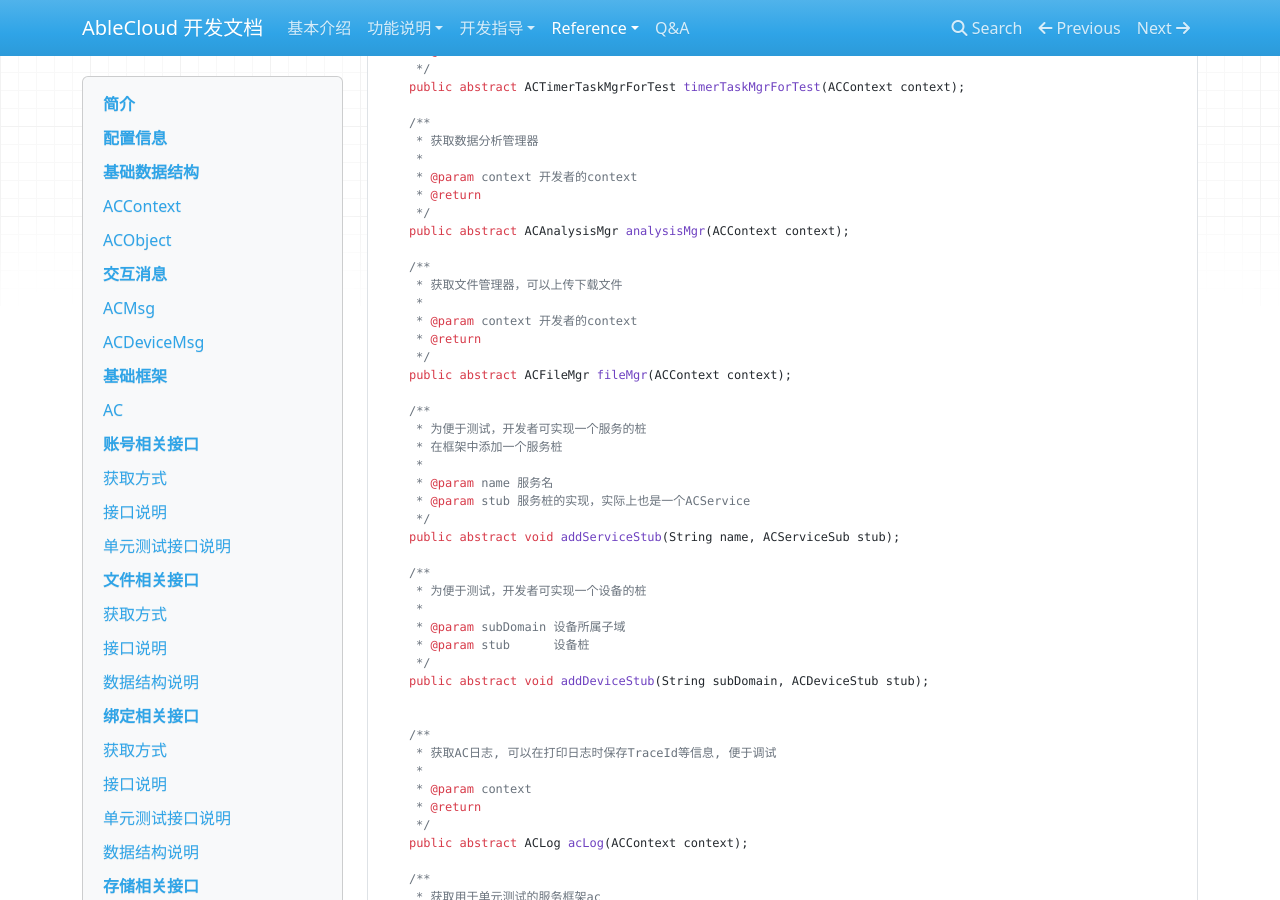
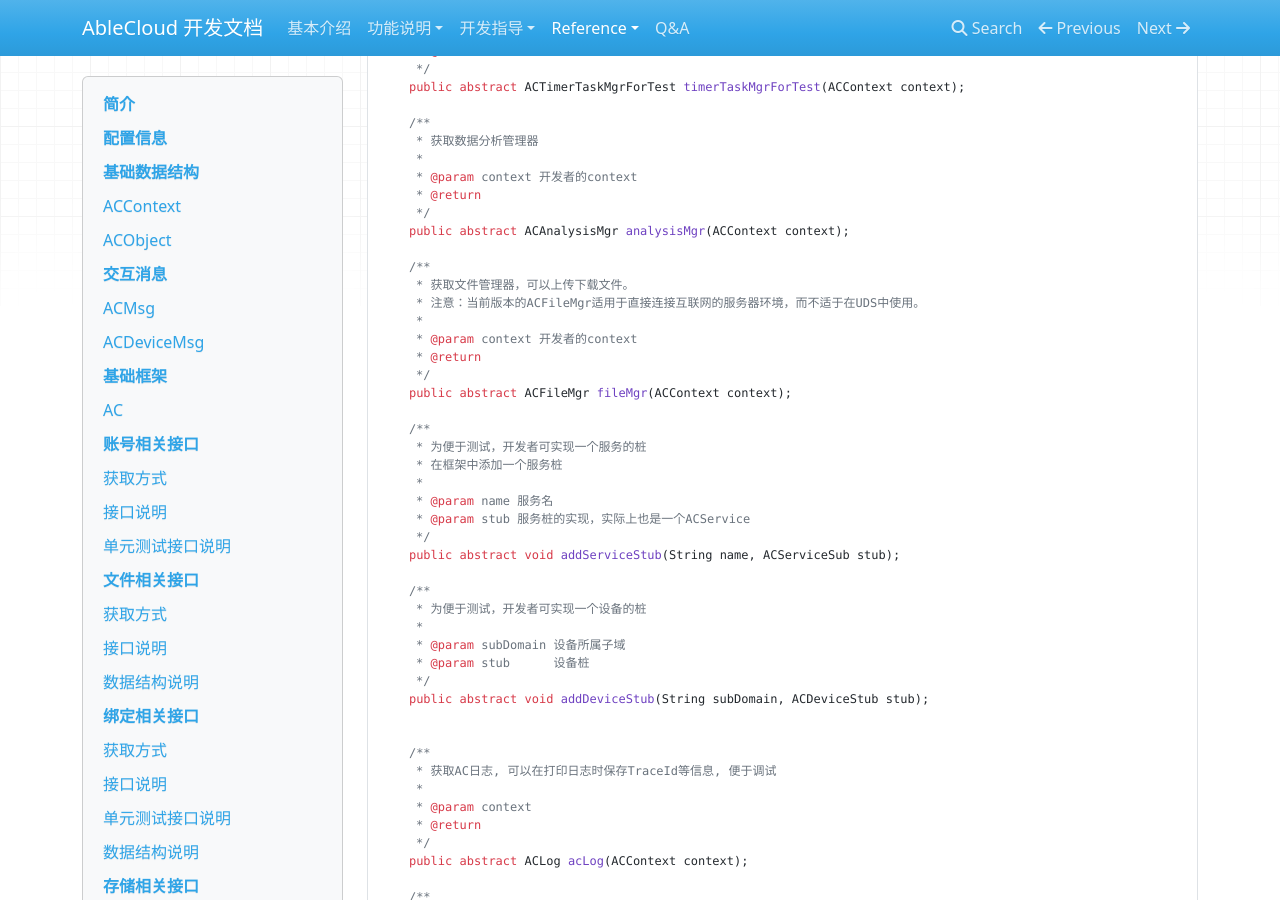
Before and after one commit to JessonW/rd_docs, an MkDocs documentation site: the page built from docs/reference/java.md, in a window 1280 px wide and 900 px high, scrolled down 11363 px. Built offline with MkDocs 1.6.1, drawn with Linux system fonts in a browser that asks for light colours; nearby versions of some CDN libraries; old or Windows-style settings are respelled for this version of MkDocs; some of the changed text lies outside the part shown.

Commit message:
update document for ACFileMgr

````diff
--- a/docs/reference/java.md
+++ b/docs/reference/java.md
@@ -595,7 +595,8 @@ public abstract class AC {
     public abstract ACAnalysisMgr analysisMgr(ACContext context);
 
     /**
-     * 获取文件管理器，可以上传下载文件
+     * 获取文件管理器，可以上传下载文件。
+     * 注意：当前版本的ACFileMgr适用于直接连接互联网的服务器环境，而不适于在UDS中使用。
      *
      * @param context 开发者的context
      * @return
@@ -897,6 +898,9 @@ public interface ACAccountMgrForTest extends ACAccountMgr {
 
 #文件相关接口
 该服务接口用于通过云端服务管理文件数据，如用户的头像文件等。
+
+**注意：当前版本的ACFileMgr适用于直接连接互联网的服务器环境，而不适于在UDS中使用。**
+
 ##获取方式
 ```java
 ACFileMgr fileMgr = ac.fileMgr(ACContext context);
````
Also changed, not shown: other parts of docs/reference/java.md (+1 -1 lines).
